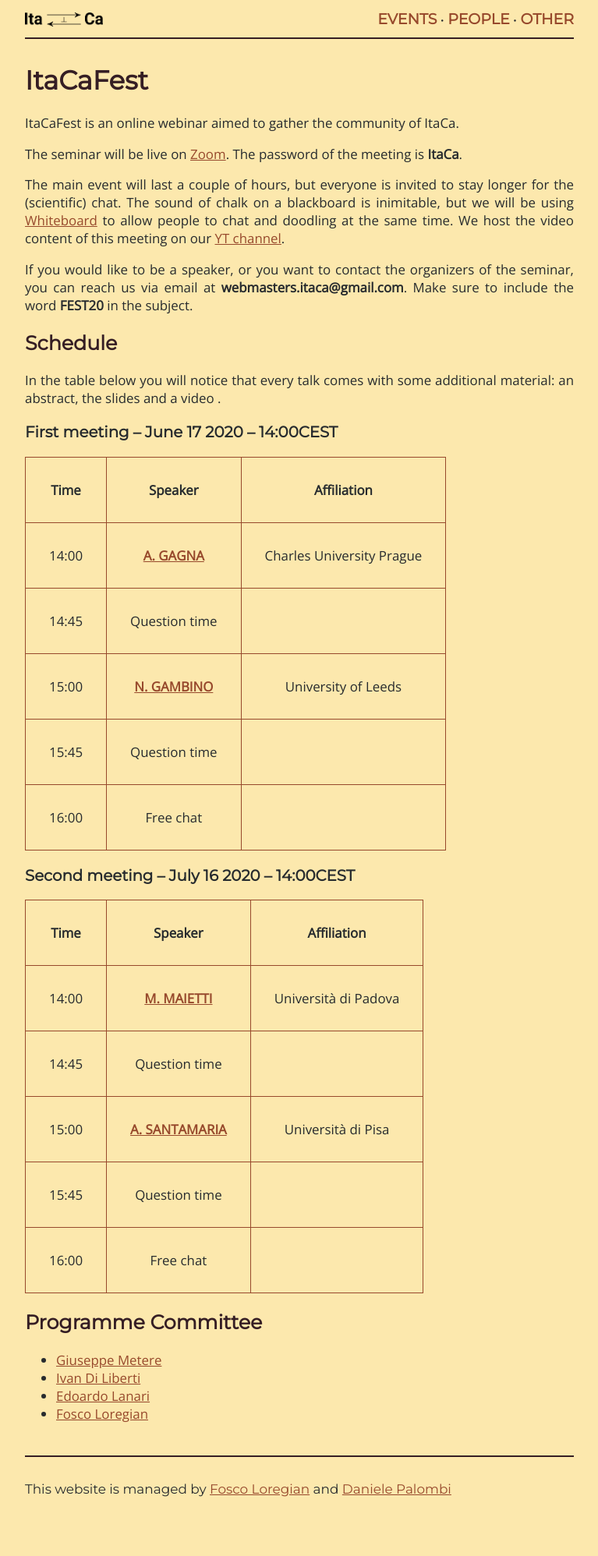
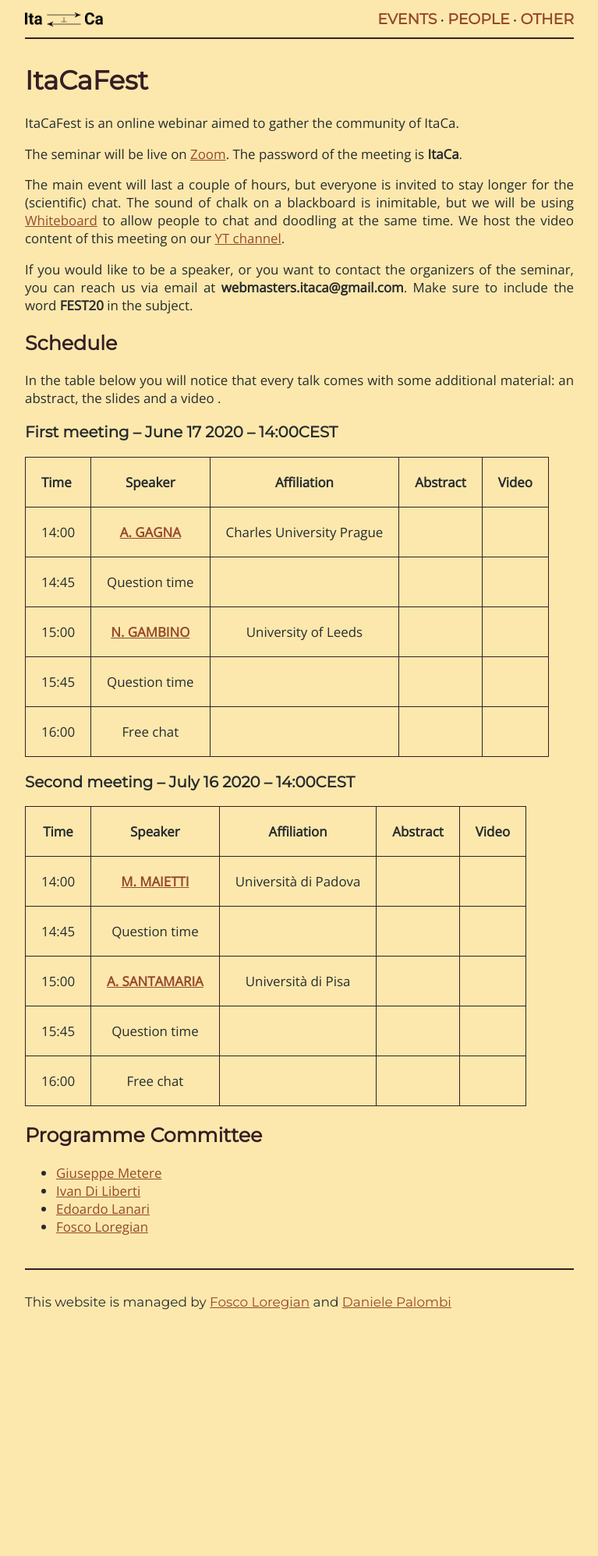
Before and after one commit to Progetto-ItaCa/Progetto-ItaCa.github.io, a Jekyll site: the page built from pages/fest.md, in a window 1280 px wide. Shown: the whole page at 78% size, without its empty margins (256-1023 px from the left). Built offline with Jekyll 4.4.1, drawn with Linux system fonts in a browser that asks for light colours; our own code applies the rules of GitHub Pages for plain Markdown files; after the commit the page ends 1756 px from its top, so only the background shows below that.

Commit message:
Improved tables

```diff
--- a/assets/css/main.css
+++ b/assets/css/main.css
@@ -212,9 +212,9 @@ table {
 }
 
 th, td {
-    padding: 30px;
+    padding: 20px;
 }
 
 table, th, td {
-    border: 1px solid #97492C;
+    border: 1px solid #351E24;
 }
--- a/pages/fest.md
+++ b/pages/fest.md
@@ -18,23 +18,23 @@ In the table below you will notice that every talk comes with some additional ma
 
 ### First meeting ⎯ June 17 2020 ⎯ 14:00CEST
 
-| Time  |     Speaker      |     Affiliation      |
-|:-----:|:----------------:|:--------------------:|
-| 14:00 | [**A. GAGNA**](https://sites.google.com/view/andreagagna/home){:target="_blank"} | Charles University Prague |
-| 14:45 | Question time    |                      |
-| 15:00 | [**N. GAMBINO**](http://www1.maths.leeds.ac.uk/~pmtng/){:target="_blank"} | University of Leeds |
-| 15:45 | Question time    |                      |
-| 16:00 | Free chat        |                      |
+| Time  | Speaker | Affiliation | Abstract | Video |
+|:--- : |:-------:|:-----------:|:--------:|:-----:|
+| 14:00 | [**A. GAGNA**](https://sites.google.com/view/andreagagna/home){:target="_blank"} | Charles University Prague |  |  |
+| 14:45 | Question time    |                      |  |  |
+| 15:00 | [**N. GAMBINO**](http://www1.maths.leeds.ac.uk/~pmtng/){:target="_blank"} | University of Leeds |  |  |
+| 15:45 | Question time    |                      |  |  |
+| 16:00 | Free chat        |                      |  |  |
 
 ### Second meeting ⎯ July 16 2020 ⎯ 14:00CEST
 
-| Time  |     Speaker       |     Affiliation      |
-|:-----:|:-----------------:|:--------------------:|
-| 14:00 | [**M. MAIETTI**](https://www.math.unipd.it/~maietti/){:target="_blank"} | Università di Padova |
-| 14:45 | Question time     |                      |
-| 15:00 | [**A. SANTAMARIA**](https://www.researchgate.net/profile/Alessio_Santamaria){:target="_blank"} | Università di Pisa |
-| 15:45 | Question time     |                      |
-| 16:00 | Free chat         |                      |
+| Time  | Speaker | Affiliation | Abstract | Video |
+|:-----:|:-------:|:-----------:|:--------:|:-----:|
+| 14:00 | [**M. MAIETTI**](https://www.math.unipd.it/~maietti/){:target="_blank"} | Università di Padova |  |  |
+| 14:45 | Question time     |                      |  |  |
+| 15:00 | [**A. SANTAMARIA**](https://www.researchgate.net/profile/Alessio_Santamaria){:target="_blank"} | Università di Pisa |  |  |
+| 15:45 | Question time     |                      |  |  |
+| 16:00 | Free chat         |                      |  |  |
 
 ## Programme Committee
 
```
Also changed, not shown: 1 other file.
